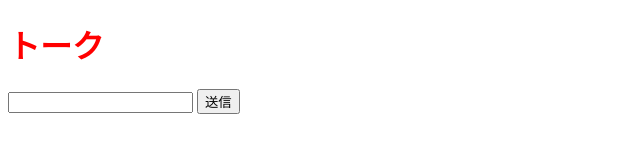
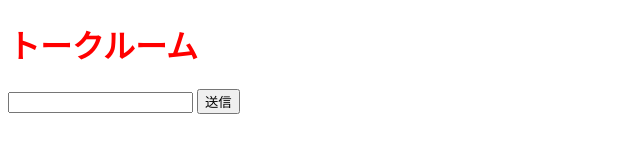
Before and after one commit to YutaSuzuki1219/chatting-app, a website: page index.html in a window 1280 px wide. Shown: the whole page, without its empty margins (0-640 px from the left). Drawn offline with Linux system fonts and the light colour scheme.

Commit message:
変えました

```diff
--- a/index.html
+++ b/index.html
@@ -6,7 +6,7 @@
     <link rel="stylesheet" href="/style.css" />
   </head>
   <body>
-    <h1 class="app-title">トーク</h1>
+    <h1 class="app-title">トークルーム</h1>
     <ul>
       <!-- posts -->
     </ul>
```
